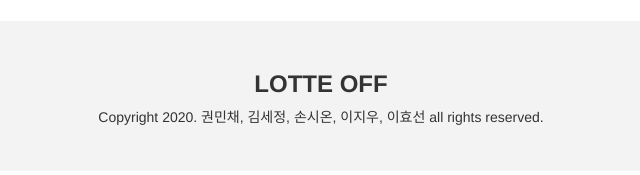
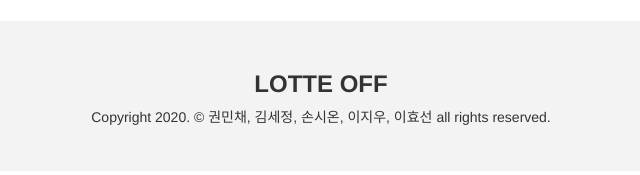
Before and after one commit to leecrossun/hackathon-lotteoff-python-django-2020, a Django app: page /cart/ in a window 1280 px wide. Shown: the part 625-800 px from the top of the page, without its empty margins (319-959 px from the left). Run offline with Django 3.2, Linux system fonts and the light colour scheme; tables that the repository leaves empty hold one stand-in row (values such as "Sample post"); some libraries are stand-ins or nearby versions; some web fonts are replaced.

Commit message:
copyright 추가

```diff
--- a/Lotte/templates/tem.html
+++ b/Lotte/templates/tem.html
@@ -181,7 +181,7 @@
                 {%else%}
                 <li class="nav-item"><a class="nav-link" href="/cart/">장바구니</a></li>
                 {%endif%}
-                <li class="nav-item"><a class="nav-link" href="">{{user.username}} 님이 로그인 중</a></li>
+                <li class="nav-item"><a class="nav-link disabled" style="color:black;">{{user.username}} 님이 로그인 중</a></li>
                 <li class="nav-item"><a class="nav-link" href="/accounts/logout">로그아웃</a></li>
                 {%else%}
                 <li class="nav-item"><a class="nav-link" href="/accounts/signup">회원가입</a></li>
@@ -204,7 +204,7 @@
     </div>
     <footer>
         <h3><b>LOTTE OFF</b></h3>
-        <p class="copyright">Copyright 2020. 권민채, 김세정, 손시온, 이지우, 이효선 all rights reserved.</p>
+        <p class="copyright">Copyright 2020. &copy; 권민채, 김세정, 손시온, 이지우, 이효선 all rights reserved.</p>
     </footer>
 </body>
 
```
